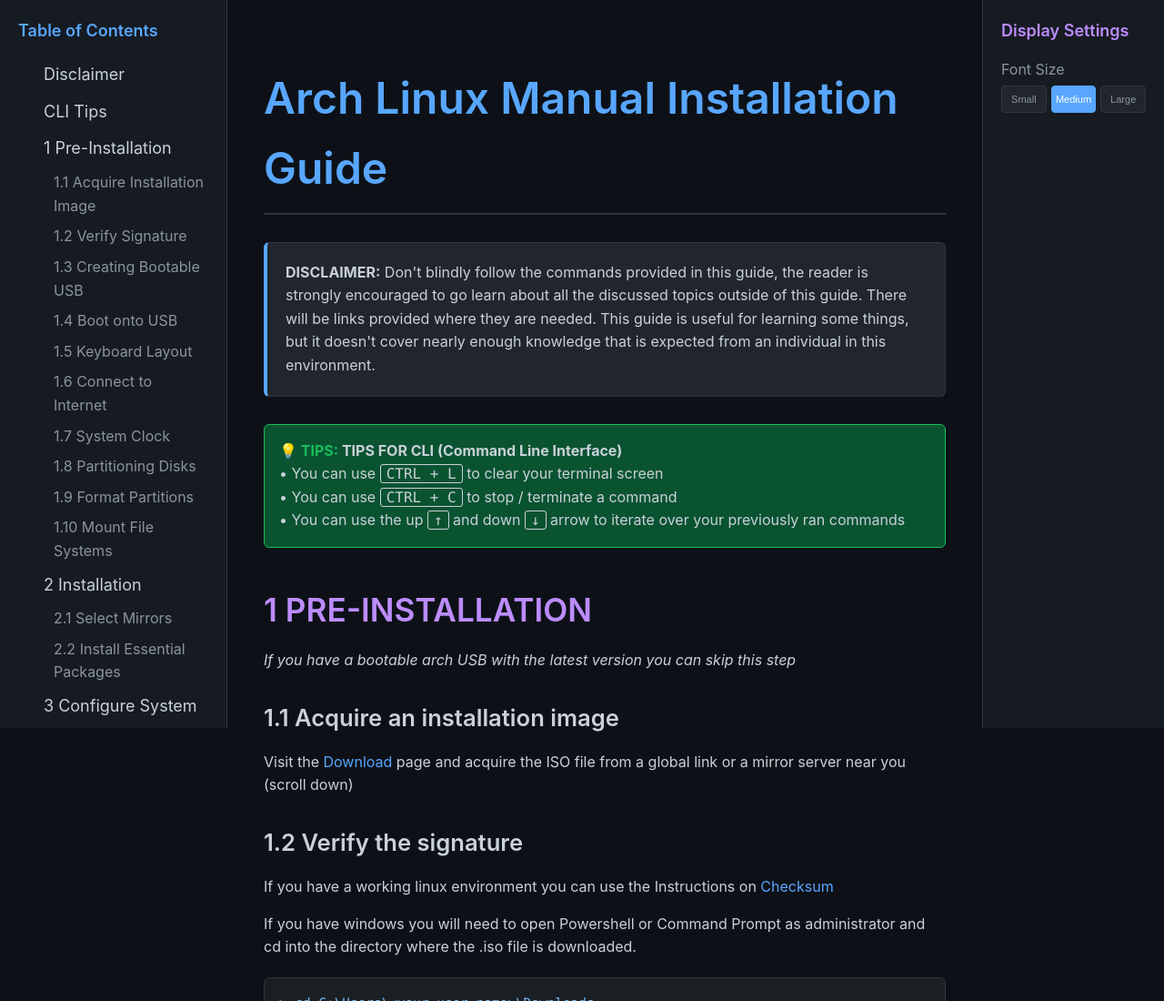
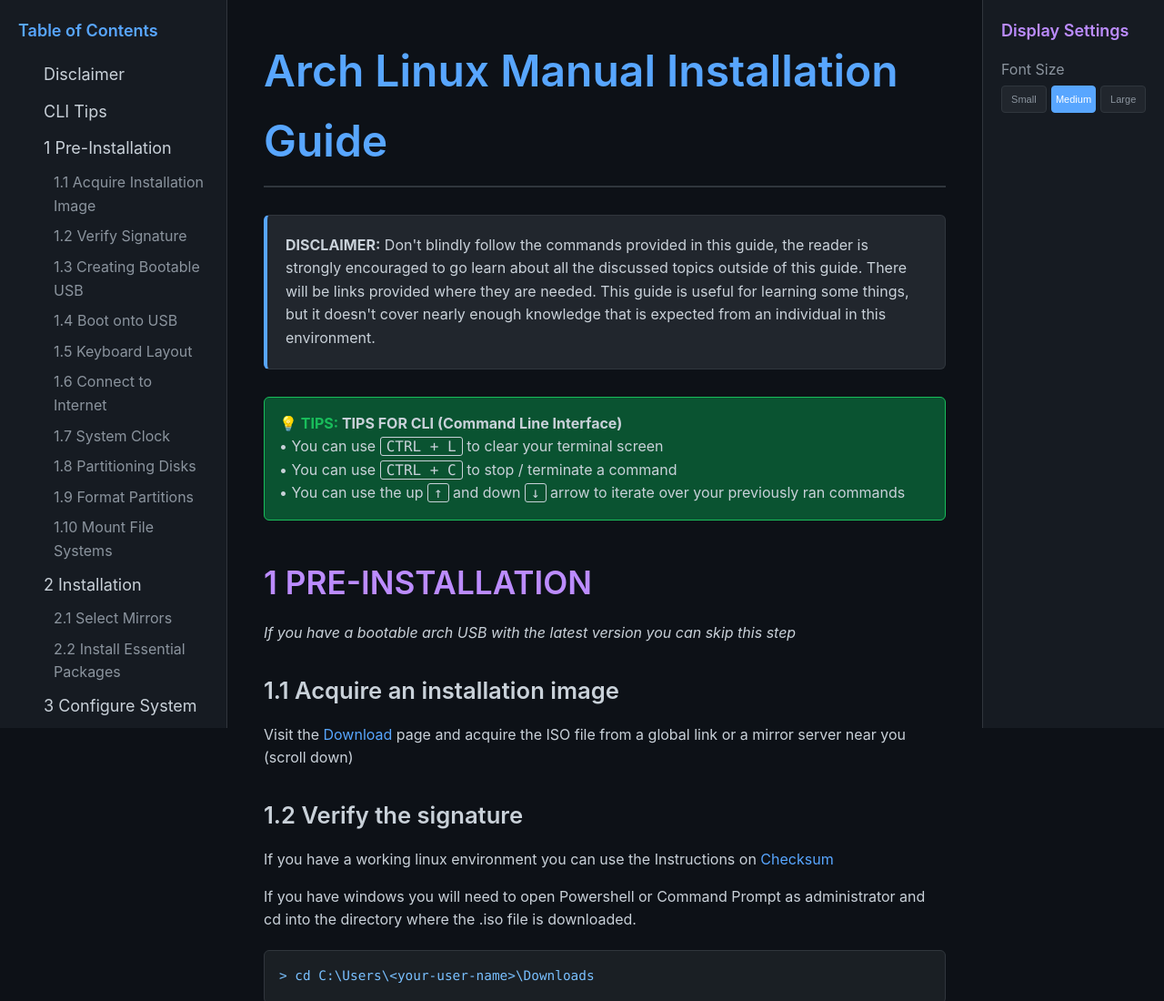
Before and after one commit to neo-brakus/ArchGuide, a plain HTML site: page index.html in a window 1280 px wide. Shown: the top 1100 px of the page at 91% size. Drawn offline with Linux system fonts and the light colour scheme.

Commit message:
Update style.css

```diff
--- a/style.css
+++ b/style.css
@@ -228,12 +228,14 @@
 }
 
 /* Content Styling */
-h1, h2, h3, h4, h5, h6 {
+h2, h3, h4, h5, h6 {
     margin: 30px 0 15px 0;
     font-weight: 600;
 }
 
 h1 {
+    font-weight: 600;
+    margin: 0 0 15px 0;
     font-size: 3em;
     color: var(--accent-blue);
     border-bottom: 2px solid var(--border-color);
```
